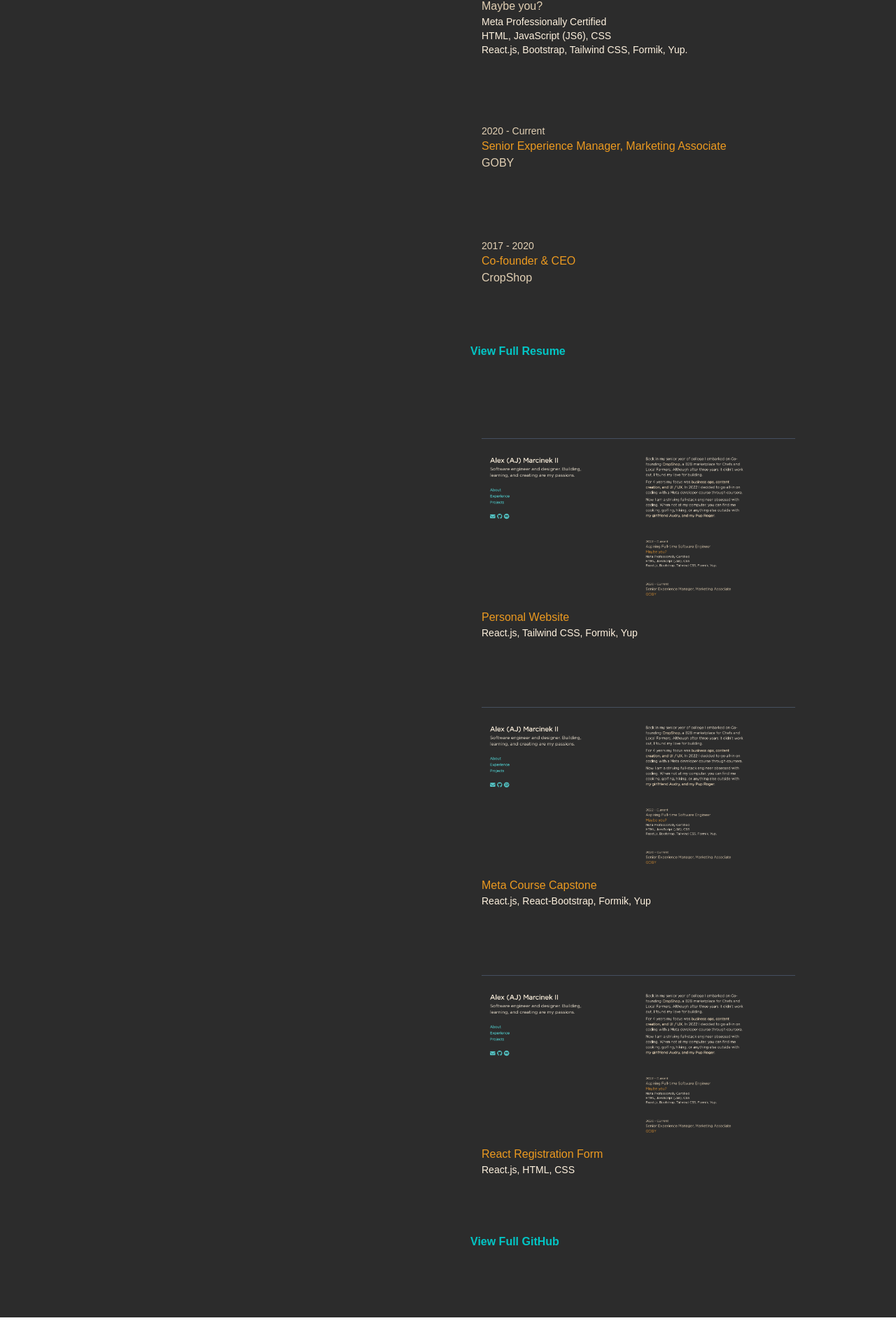
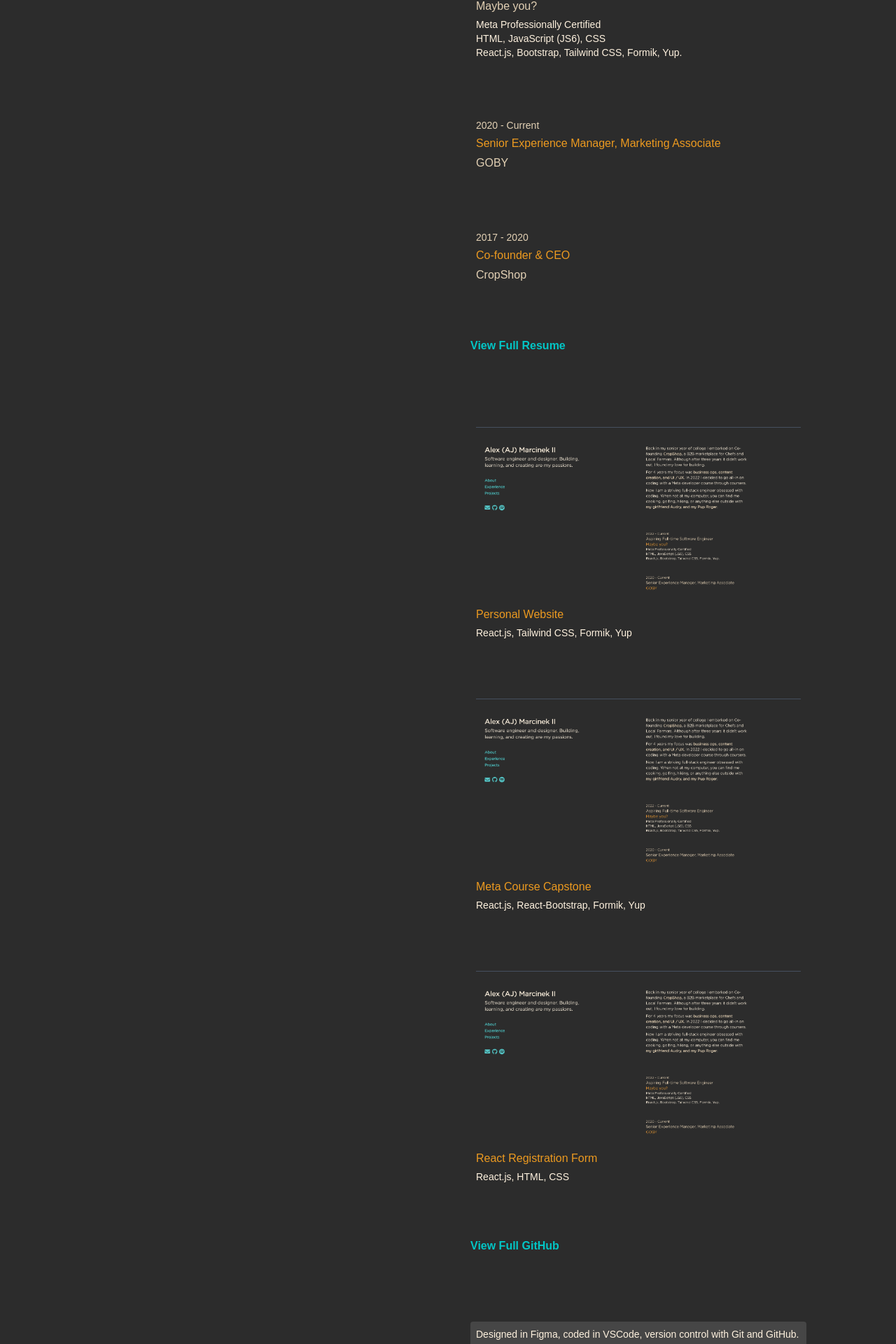
Before and after one commit to aj-marci/personal-website, a React (Create React App) app: page / in a window 1280 px wide. Shown: the part 519-2439 px from the top of the page at 70% size. Before the commit the page ends 2401 px from the top, so only its background shows below. Built offline with nearby package versions, Linux system fonts and the light colour scheme.

Commit message:
further styling, added footer component to Main column

```diff
--- a/src/components/Experience.js
+++ b/src/components/Experience.js
@@ -30,12 +30,12 @@
         <>
         {experienceData.map(({ date, title, place, point1, point2, point3}) => (
         <div key={date} id="exp-section"
-        className="container p-4 rounded hover:bg-groupHover
+        className="container p-2 rounded hover:bg-groupHover
                     font-gotham lg:mb-16 md:mb-12 mb-8">
-            <p className="text-darkcream lg:text-sm md:text-sm text-xs">{date}</p>
-            <p className="text-orange lg:text-base md:text-base text-sm">{title}</p>
-            <p className="text-darkcream lg:text-base md:text-base text-sm">{place}</p>
-            <ul className="text-lightcream lg:text-sm md:text-sm text-xs">
+            <p className="text-darkcream lg:text-sm md:text-sm text-xs mb-1">{date}</p>
+            <p className="text-orange lg:text-base md:text-base text-sm mb-1">{title}</p>
+            <p className="text-darkcream lg:text-base md:text-base text-sm mb-1">{place}</p>
+            <ul className="text-lightcream lg:text-sm md:text-sm text-xs mb-1">
                 <li>{point1}</li>
                 <li>{point2}</li>
                 <li>{point3}</li>
--- /dev/null
+++ b/src/components/Footer.js
@@ -0,0 +1,14 @@
+
+function Footer() {
+    return (
+        <>
+        <div className="rounded bg-groupHover pl-2 pt-2 pb-2
+                        font-gotham font-darkcream
+                        lg:text-sm md:text-sm text-xs">
+            <p>Designed in Figma, coded in VSCode, version control with Git and GitHub.</p>
+        </div>
+        </>
+    );
+}
+
+export default Footer;
--- a/src/components/Main.js
+++ b/src/components/Main.js
@@ -1,6 +1,7 @@
 import About from "./About";
 import Experience from "./Experience";
 import Projects from "./Projects";
+import Footer from "./Footer";
 
 function Main() {
     return (
@@ -10,6 +11,7 @@
           <About />
           <Experience />
           <Projects />
+          <Footer />
         </div>
       </>
     );
--- a/src/components/Projects.js
+++ b/src/components/Projects.js
@@ -23,12 +23,12 @@
         <>
         {projectsData.map(({ image, title, description}) => (
         <div key={title} id="exp-section"
-        className="container p-4 rounded hover:bg-groupHover
+        className="container p-2 rounded hover:bg-groupHover
                     font-gotham lg:mb-16 md:mb-12 mb-8">
-            <img className="w-auto"
+            <img className="w-auto mb-1"
             src={image} alt="project-screenshot"/>
-            <p className="text-orange lg:text-base md:text-base text-sm">{title}</p>
-            <p className="text-lightcream lg:text-sm md:text-sm text-xs">{description}</p>
+            <p className="text-orange lg:text-base md:text-base text-sm mb-1">{title}</p>
+            <p className="text-lightcream lg:text-sm md:text-sm text-xs mb-1">{description}</p>
         </div>
         ))}
         <button className="lg:mb-24 md:mb-20 mb-8 font-gotham font-semibold
```
